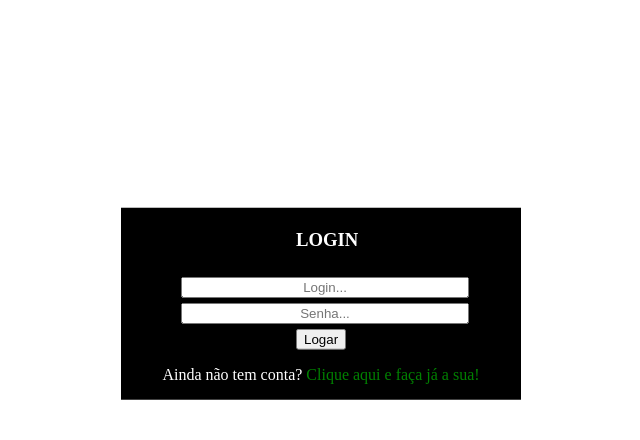
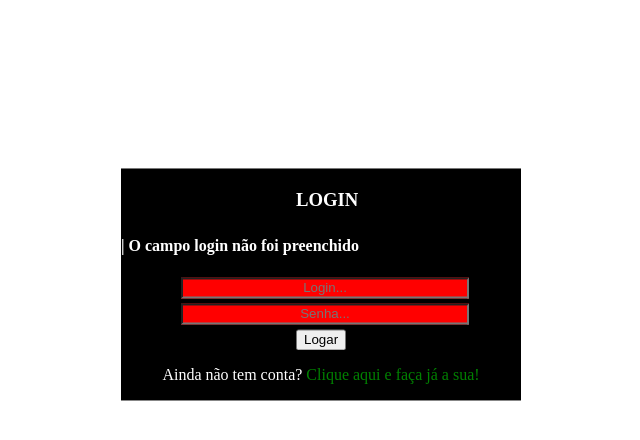
Before and after one commit to Wisterleys/login-page, a website: page html/index.html in a window 1280 px wide. Both pictures are taken after a click on the button "Logar". Shown: the whole page, without its empty margins (319-959 px from the left). Drawn offline with Linux system fonts and the light colour scheme.

Commit message:
criando validação de formulário. Ainda está em fase de teste

```diff
--- a/html/index.html
+++ b/html/index.html
@@ -11,9 +11,9 @@
     <div>
         <ul>
             <h3>LOGIN</h3>
-            <h4></h4>
-            <li><input type="text" name="" id="login" placeholder="Login..."></li>
-            <li><input type="password" name="" id="senha" placeholder="Senha..."></li>
+            <h4 id="info"></h4>
+            <li><input type="text" name="login" id="login" placeholder="Login..." class="check"></li>
+            <li><input type="password" name="senha" id="senha" placeholder="Senha..." class="check"></li>
             <button id="button">Logar</button>
             <p>Ainda não tem conta? <a href="#">Clique aqui e faça já a sua!</a></p>
         </ul>
--- a/html/js/Controller/Controller.js
+++ b/html/js/Controller/Controller.js
@@ -1,5 +1,31 @@
 class Controler{
     constructor(){
+        this.btn=false
+        this.initial();
+    }
+    prints(name){
+        $("#info").innerHTML+=`| O campo ${name} não foi preenchido`
+        this.btn=true;
+    }
+    print(vet){
+        vet.forEach(field=>{
+            field.ok?$(".check")[field.index].style.background="green":$(".check")[field.index].style.background="red"
+            !field.ok&&!this.btn?this.prints(field.name):0
+            field.ok?$("button")[0].disabled=true:$("button")[0].disabled=false
+        })
 
     }
+    checks(){
+        let v=[]
+        $("button")[0].disabled=true
+        $(".check").forEach((e,i)=> {
+            e.value?v.push({name:e.name,ok:true,index:i}):v.push({name:e.name,ok:false,index:i})
+        });
+        return v;
+    }
+    initial(){
+        $("#button").on("click",e=>{
+           this.print(this.checks())
+        })
+    }
 }
--- a/html/js/index.js
+++ b/html/js/index.js
@@ -0,0 +1 @@
+new Controler()
```
